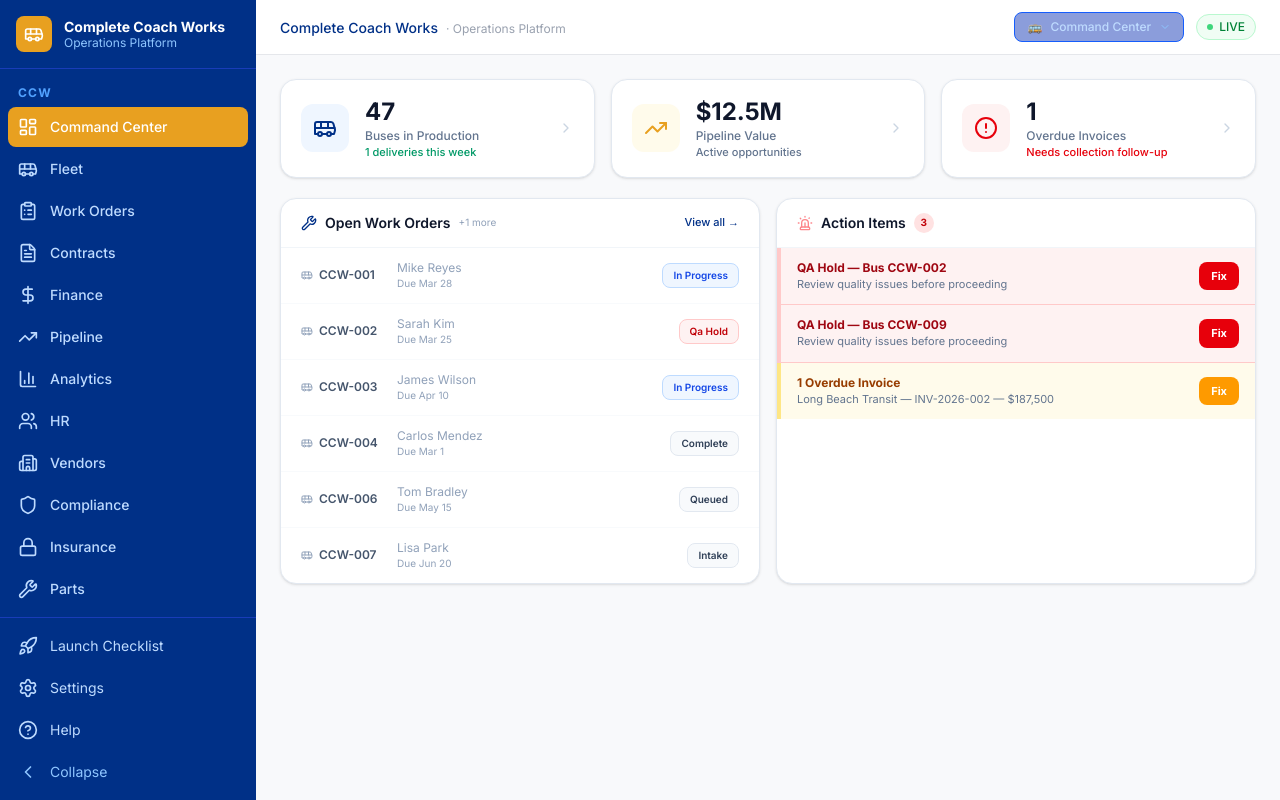
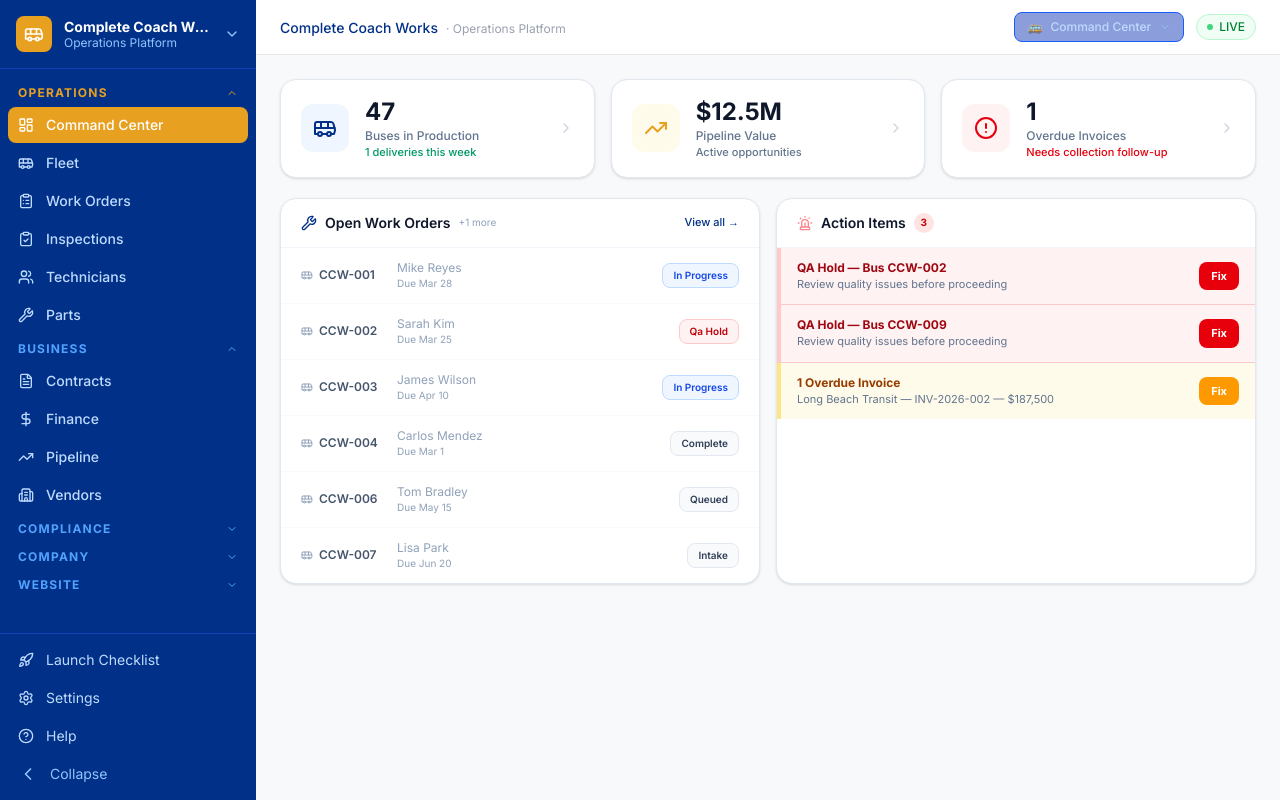
Before and after one commit to Bradpalubicki/bus-engine, a Next.js app: page /dashboard in a window 1280 px wide. Built offline with nearby package versions, Linux system fonts and the light colour scheme.

Commit message:
feat(sidebar): collapsible nav groups + company switcher dropdown (CCW/TSI/SBL)

```diff
--- a/components/dashboard/Sidebar.tsx
+++ b/components/dashboard/Sidebar.tsx
@@ -7,80 +7,220 @@
   Bus, LayoutDashboard, ClipboardList, FileText,
   TrendingUp, DollarSign, BarChart3, Package, Users, Shield, Wrench,
   MapPin, Globe, Building2, Lock, ChevronLeft, ChevronRight, Settings, HelpCircle, Rocket,
-  Truck, ChevronDown, ChevronUp, ExternalLink, Newspaper, UserCog,
+  Truck, ChevronDown, ChevronUp, ExternalLink, Newspaper, UserCog, ClipboardCheck,
 } from 'lucide-react'
 
-const ccwNav = [
-  { label: 'Command Center', href: '/dashboard',              icon: LayoutDashboard },
-  { label: 'Fleet',          href: '/dashboard/fleet',         icon: Bus },
-  { label: 'Work Orders',    href: '/dashboard/work-orders',   icon: ClipboardList },
-  { label: 'Contracts',      href: '/dashboard/contracts',     icon: FileText },
-  { label: 'Finance',        href: '/dashboard/finance',       icon: DollarSign },
-  { label: 'Pipeline',       href: '/dashboard/pipeline',      icon: TrendingUp },
-  { label: 'Analytics',      href: '/dashboard/analytics',     icon: BarChart3 },
-  { label: 'HR',             href: '/dashboard/hr',            icon: Users },
-  { label: 'Vendors',        href: '/dashboard/vendors',       icon: Building2 },
-  { label: 'Compliance',     href: '/dashboard/compliance',    icon: Shield },
-  { label: 'Insurance',      href: '/dashboard/insurance',     icon: Lock },
-  { label: 'Parts',          href: '/dashboard/parts',         icon: Wrench },
-  { label: 'Locations',      href: '/dashboard/locations',     icon: MapPin },
-  { label: 'Federal Opp.',   href: '/dashboard/federal',       icon: Globe },
-  { label: 'Owner View',     href: '/dashboard/owner',         icon: DollarSign },
-  { label: 'News & Blog',    href: '/dashboard/news',          icon: Newspaper },
-  { label: 'Staff Manager',  href: '/dashboard/staff',         icon: UserCog },
+type Company = 'CCW' | 'TSI' | 'SBL'
+
+const COMPANIES: { id: Company; label: string; sub: string; color: string }[] = [
+  { id: 'CCW', label: 'Complete Coach Works', sub: 'Operations Platform', color: '#E8A020' },
+  { id: 'TSI', label: 'Transit Sales Intl.', sub: 'Bus Sales & Inventory', color: '#2563eb' },
+  { id: 'SBL', label: 'Shuttle Bus Leasing', sub: 'Fleet Leasing', color: '#16a34a' },
 ]
 
-const tsiNav = [
-  { label: 'Bus Inventory',  href: '/dashboard/inventory',    icon: Package },
-  { label: 'View TSI Site',  href: '/tsi',                    icon: ExternalLink, external: true },
+type NavGroup = {
+  label: string
+  items: NavItem[]
+}
+
+type NavItem = {
+  label: string
+  href: string
+  icon: React.ElementType
+  external?: boolean
+}
+
+const CCW_GROUPS: NavGroup[] = [
+  {
+    label: 'Operations',
+    items: [
+      { label: 'Command Center', href: '/dashboard',                   icon: LayoutDashboard },
+      { label: 'Fleet',          href: '/dashboard/fleet',              icon: Bus },
+      { label: 'Work Orders',    href: '/dashboard/work-orders',        icon: ClipboardList },
+      { label: 'Inspections',    href: '/dashboard/fleet/inspect',      icon: ClipboardCheck },
+      { label: 'Technicians',    href: '/dashboard/technicians',        icon: Users },
+      { label: 'Parts',          href: '/dashboard/parts',              icon: Wrench },
+    ],
+  },
+  {
+    label: 'Business',
+    items: [
+      { label: 'Contracts',  href: '/dashboard/contracts', icon: FileText },
+      { label: 'Finance',    href: '/dashboard/finance',   icon: DollarSign },
+      { label: 'Pipeline',   href: '/dashboard/pipeline',  icon: TrendingUp },
+      { label: 'Vendors',    href: '/dashboard/vendors',   icon: Building2 },
+    ],
+  },
+  {
+    label: 'Compliance',
+    items: [
+      { label: 'Compliance Docs', href: '/dashboard/compliance', icon: Shield },
+      { label: 'Insurance',       href: '/dashboard/insurance',  icon: Lock },
+      { label: 'Federal Opp.',    href: '/dashboard/federal',    icon: Globe },
+    ],
+  },
+  {
+    label: 'Company',
+    items: [
+      { label: 'HR',         href: '/dashboard/hr',        icon: Users },
+      { label: 'Locations',  href: '/dashboard/locations', icon: MapPin },
+      { label: 'Owner View', href: '/dashboard/owner',     icon: DollarSign },
+      { label: 'Analytics',  href: '/dashboard/analytics', icon: BarChart3 },
+    ],
+  },
+  {
+    label: 'Website',
+    items: [
+      { label: 'News & Blog',     href: '/dashboard/news',      icon: Newspaper },
+      { label: 'Staff Manager',   href: '/dashboard/staff',     icon: UserCog },
+      { label: 'TSI Inventory',   href: '/dashboard/inventory', icon: Package },
+      { label: 'View CCW Site',   href: '/',                    icon: ExternalLink, external: true },
+    ],
+  },
 ]
 
-const sblNav = [
-  { label: 'Lease Fleet',    href: '/dashboard/inventory',    icon: Truck },
-  { label: 'View SBL Site',  href: '/sbl',                    icon: ExternalLink, external: true },
+const TSI_GROUPS: NavGroup[] = [
+  {
+    label: 'Operations',
+    items: [
+      { label: 'Bus Inventory', href: '/dashboard/inventory', icon: Package },
+      { label: 'Analytics',     href: '/dashboard/analytics', icon: BarChart3 },
+    ],
+  },
+  {
+    label: 'Website',
+    items: [
+      { label: 'View TSI Site', href: '/tsi', icon: ExternalLink, external: true },
+    ],
+  },
 ]
 
-const bottomNav = [
+const SBL_GROUPS: NavGroup[] = [
+  {
+    label: 'Operations',
+    items: [
+      { label: 'Lease Fleet',  href: '/dashboard/inventory', icon: Truck },
+      { label: 'Analytics',    href: '/dashboard/analytics', icon: BarChart3 },
+    ],
+  },
+  {
+    label: 'Website',
+    items: [
+      { label: 'View SBL Site', href: '/sbl', icon: ExternalLink, external: true },
+    ],
+  },
+]
+
+const GROUPS_BY_COMPANY: Record<Company, NavGroup[]> = {
+  CCW: CCW_GROUPS,
+  TSI: TSI_GROUPS,
+  SBL: SBL_GROUPS,
+}
+
+const bottomNav: NavItem[] = [
   { label: 'Launch Checklist', href: '/dashboard/launch-checklist', icon: Rocket },
   { label: 'Settings',         href: '/dashboard/settings',         icon: Settings },
   { label: 'Help',             href: '/dashboard/help',             icon: HelpCircle },
 ]
 
-type NavItem = { label: string; href: string; icon: React.ElementType; external?: boolean }
-
-function NavSection({ items, pathname, collapsed }: { items: NavItem[]; pathname: string; collapsed: boolean }) {
-  return (
-    <>
-      {items.map((item) => {
+function NavLink({ item, pathname, collapsed }: { item: NavItem; pathname: string; collapsed: boolean }) {
   const isActive = item.href === '/dashboard'
     ? pathname === '/dashboard'
-          : pathname.startsWith(item.href)
+    : pathname.startsWith(item.href) && item.href !== '/'
   return (
     <Link
-            key={item.label}
       href={item.href}
       target={item.external ? '_blank' : undefined}
       title={collapsed ? item.label : undefined}
-            className={`flex items-center gap-3 px-2.5 py-2.5 rounded-lg transition-colors ${
+      className={`flex items-center gap-3 px-2.5 py-2 rounded-lg transition-colors ${
         isActive && !item.external
           ? 'bg-[#E8A020] text-white'
           : 'text-blue-200 hover:bg-blue-800 hover:text-white'
       }`}
     >
-            <item.icon className="w-5 h-5 flex-shrink-0" />
+      <item.icon className="w-4 h-4 flex-shrink-0" />
       {!collapsed && <span className="text-sm font-medium whitespace-nowrap">{item.label}</span>}
     </Link>
   )
-      })}
+}
+
+function NavGroupSection({
+  group,
+  pathname,
+  collapsed,
+  openGroups,
+  onToggle,
+}: {
+  group: NavGroup
+  pathname: string
+  collapsed: boolean
+  openGroups: Set<string>
+  onToggle: (label: string) => void
+}) {
+  const isOpen = openGroups.has(group.label)
+  const hasActive = group.items.some(item =>
+    item.href === '/dashboard' ? pathname === '/dashboard' : pathname.startsWith(item.href) && item.href !== '/'
+  )
+
+  if (collapsed) {
+    return (
+      <>
+        <div className="border-t border-blue-800 my-1" />
+        {group.items.map(item => (
+          <NavLink key={item.href} item={item} pathname={pathname} collapsed={collapsed} />
+        ))}
       </>
+    )
+  }
+
+  return (
+    <div className="pt-1">
+      <button
+        onClick={() => onToggle(group.label)}
+        className={`w-full flex items-center justify-between px-2.5 py-1 text-xs font-bold uppercase tracking-widest transition-colors ${
+          hasActive ? 'text-[#E8A020]' : 'text-blue-400 hover:text-white'
+        }`}
+      >
+        <span>{group.label}</span>
+        {isOpen ? <ChevronUp className="w-3 h-3" /> : <ChevronDown className="w-3 h-3" />}
+      </button>
+      {isOpen && (
+        <div className="space-y-0.5 mt-0.5">
+          {group.items.map(item => (
+            <NavLink key={item.href + item.label} item={item} pathname={pathname} collapsed={collapsed} />
+          ))}
+        </div>
+      )}
+    </div>
   )
 }
 
 export function Sidebar() {
   const pathname = usePathname()
   const [collapsed, setCollapsed] = useState(false)
-  const [tsiOpen, setTsiOpen] = useState(true)
-  const [sblOpen, setSblOpen] = useState(true)
+  const [company, setCompany] = useState<Company>('CCW')
+  const [companyOpen, setCompanyOpen] = useState(false)
+  const [openGroups, setOpenGroups] = useState<Set<string>>(
+    new Set(['Operations', 'Business'])
+  )
+
+  const groups = GROUPS_BY_COMPANY[company]
+  const activeCompany = COMPANIES.find(c => c.id === company)!
+
+  function toggleGroup(label: string) {
+    setOpenGroups(prev => {
+      const next = new Set(prev)
+      if (next.has(label)) next.delete(label)
+      else next.add(label)
+      return next
+    })
+  }
+
+  function switchCompany(id: Company) {
+    setCompany(id)
+    setCompanyOpen(false)
+    setOpenGroups(new Set(['Operations', 'Business']))
+  }
 
   return (
     <aside
@@ -88,80 +228,90 @@
         collapsed ? 'w-16' : 'w-64'
       } flex-shrink-0`}
     >
-      {/* Logo */}
-      <div className="flex items-center gap-3 px-4 py-4 border-b border-blue-800">
-        <div className="w-9 h-9 bg-[#E8A020] rounded-lg flex items-center justify-center flex-shrink-0">
+      {/* Company Switcher */}
+      <div className="relative border-b border-blue-800">
+        <button
+          onClick={() => !collapsed && setCompanyOpen(!companyOpen)}
+          title={collapsed ? activeCompany.label : undefined}
+          className="w-full flex items-center gap-3 px-4 py-4 hover:bg-blue-800 transition-colors"
+        >
+          <div
+            className="w-9 h-9 rounded-lg flex items-center justify-center flex-shrink-0"
+            style={{ backgroundColor: activeCompany.color }}
+          >
             <Bus className="w-5 h-5 text-white" />
           </div>
           {!collapsed && (
-          <div className="overflow-hidden">
-            <div className="font-bold text-sm leading-tight whitespace-nowrap">Complete Coach Works</div>
-            <div className="text-xs text-blue-300 leading-tight">Operations Platform</div>
+            <>
+              <div className="overflow-hidden flex-1 text-left">
+                <div className="font-bold text-sm leading-tight whitespace-nowrap truncate">{activeCompany.label}</div>
+                <div className="text-xs text-blue-300 leading-tight">{activeCompany.sub}</div>
+              </div>
+              <ChevronDown className={`w-4 h-4 text-blue-300 flex-shrink-0 transition-transform ${companyOpen ? 'rotate-180' : ''}`} />
+            </>
+          )}
+        </button>
+
+        {/* Dropdown */}
+        {companyOpen && !collapsed && (
+          <div className="absolute top-full left-0 right-0 z-50 bg-[#002070] border border-blue-700 rounded-b-lg shadow-xl">
+            {COMPANIES.map(c => (
+              <button
+                key={c.id}
+                onClick={() => switchCompany(c.id)}
+                className={`w-full flex items-center gap-3 px-4 py-3 hover:bg-blue-800 transition-colors ${
+                  c.id === company ? 'bg-blue-900' : ''
+                }`}
+              >
+                <div
+                  className="w-7 h-7 rounded-md flex items-center justify-center flex-shrink-0"
+                  style={{ backgroundColor: c.color }}
+                >
+                  <Bus className="w-4 h-4 text-white" />
+                </div>
+                <div className="text-left">
+                  <div className="text-sm font-semibold text-white">{c.label}</div>
+                  <div className="text-xs text-blue-300">{c.sub}</div>
+                </div>
+                {c.id === company && (
+                  <div className="ml-auto w-2 h-2 rounded-full bg-[#E8A020]" />
+                )}
+              </button>
+            ))}
           </div>
         )}
       </div>
 
       {/* Nav */}
-      <nav className="flex-1 overflow-y-auto py-3 px-2 space-y-0.5">
-        {/* CCW Section */}
-        {!collapsed && (
-          <div className="px-2.5 pb-1 pt-1 text-xs font-bold text-blue-400 uppercase tracking-widest">CCW</div>
-        )}
-        <NavSection items={ccwNav} pathname={pathname} collapsed={collapsed} />
-
-        {/* TSI Section */}
-        <div className="pt-3">
-          {!collapsed ? (
-            <button
-              onClick={() => setTsiOpen(!tsiOpen)}
-              className="w-full flex items-center justify-between px-2.5 pb-1 text-xs font-bold text-[#60a5fa] uppercase tracking-widest hover:text-white transition-colors"
-            >
-              <span>TSI — Bus Sales</span>
-              {tsiOpen ? <ChevronUp className="w-3 h-3" /> : <ChevronDown className="w-3 h-3" />}
-            </button>
-          ) : (
-            <div className="border-t border-blue-800 my-1" />
-          )}
-          {(tsiOpen || collapsed) && (
-            <NavSection items={tsiNav} pathname={pathname} collapsed={collapsed} />
-          )}
-        </div>
-
-        {/* SBL Section */}
-        <div className="pt-2">
-          {!collapsed ? (
-            <button
-              onClick={() => setSblOpen(!sblOpen)}
-              className="w-full flex items-center justify-between px-2.5 pb-1 text-xs font-bold text-green-400 uppercase tracking-widest hover:text-white transition-colors"
-            >
-              <span>SBL — Leasing</span>
-              {sblOpen ? <ChevronUp className="w-3 h-3" /> : <ChevronDown className="w-3 h-3" />}
-            </button>
-          ) : (
-            <div className="border-t border-blue-800 my-1" />
-          )}
-          {(sblOpen || collapsed) && (
-            <NavSection items={sblNav} pathname={pathname} collapsed={collapsed} />
-          )}
-        </div>
+      <nav className="flex-1 overflow-y-auto py-2 px-2">
+        {groups.map(group => (
+          <NavGroupSection
+            key={group.label}
+            group={group}
+            pathname={pathname}
+            collapsed={collapsed}
+            openGroups={openGroups}
+            onToggle={toggleGroup}
+          />
+        ))}
       </nav>
 
       {/* Bottom Nav + Collapse */}
       <div className="border-t border-blue-800 p-2 space-y-0.5">
-        {bottomNav.map((item) => (
+        {bottomNav.map(item => (
           <Link
             key={item.href}
             href={item.href}
             title={collapsed ? item.label : undefined}
-            className="flex items-center gap-3 px-2.5 py-2.5 rounded-lg text-blue-200 hover:bg-blue-800 hover:text-white transition-colors"
+            className="flex items-center gap-3 px-2.5 py-2 rounded-lg text-blue-200 hover:bg-blue-800 hover:text-white transition-colors"
           >
-            <item.icon className="w-5 h-5 flex-shrink-0" />
+            <item.icon className="w-4 h-4 flex-shrink-0" />
             {!collapsed && <span className="text-sm">{item.label}</span>}
           </Link>
         ))}
         <button
           onClick={() => setCollapsed(!collapsed)}
-          className="w-full flex items-center gap-3 px-2.5 py-2.5 rounded-lg text-blue-300 hover:bg-blue-800 hover:text-white transition-colors"
+          className="w-full flex items-center gap-3 px-2.5 py-2 rounded-lg text-blue-300 hover:bg-blue-800 hover:text-white transition-colors"
         >
           {collapsed
             ? <ChevronRight className="w-5 h-5" />
```
Lines whose indentation alone changed are shown as unchanged.
